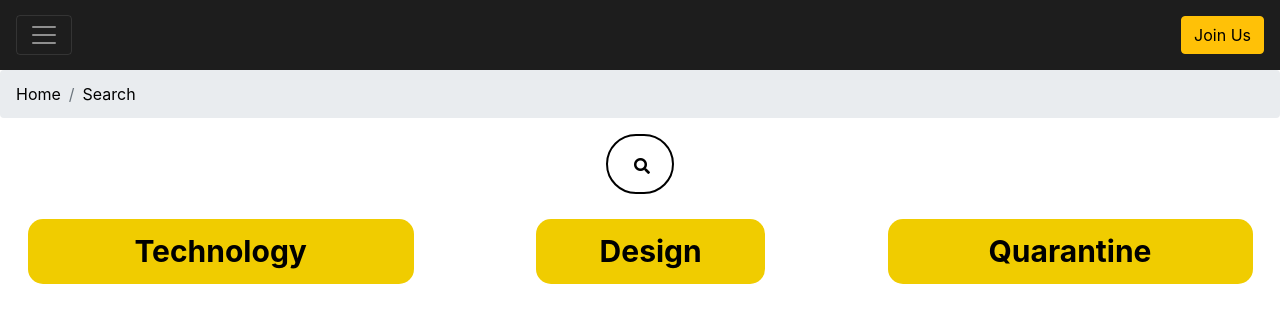
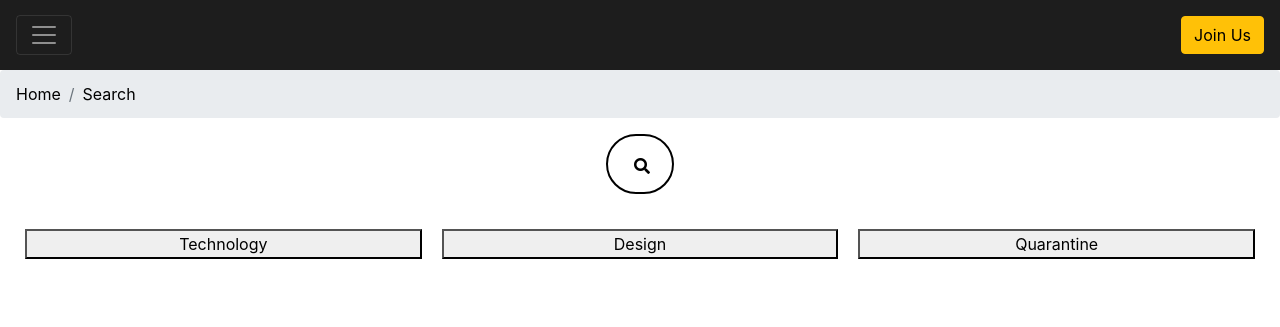
Before and after one commit to Kamalika06/tag-page, a plain HTML site: page index.html in a window 1280 px wide. Shown: the top 327 px of the page. Drawn offline with nearby package versions, Linux system fonts and the light colour scheme.

Commit message:
Update index.html

```diff
--- a/index.html
+++ b/index.html
@@ -108,19 +108,13 @@
       </div>
     </div>
   </div>
-  <div class="wrapper">
-    <div class="box">
-        <div class="txt">Technology</div>
-    </div>
-    <div class="middle"></div>
-    <div class="box">
-        <div class="txt">Design</div>
-    </div>
-    <div class="middle"></div>
-    <div class="box">
-        <div class="txt">Quarantine</div>
-    </div>
-    </div>
+  <div class="tags">
+  <div class="btn-group" style="width:100%">
+  <button style="width:33.3%; margin:10px;">Technology</button>
+  <button style="width:33.3%; margin:10px;">Design</button>
+  <button style="width:33.3%; margin:10px;">Quarantine</button>
+  </div>
+</div>
   <div class="clearfix">
       <div class="row">
 
```
